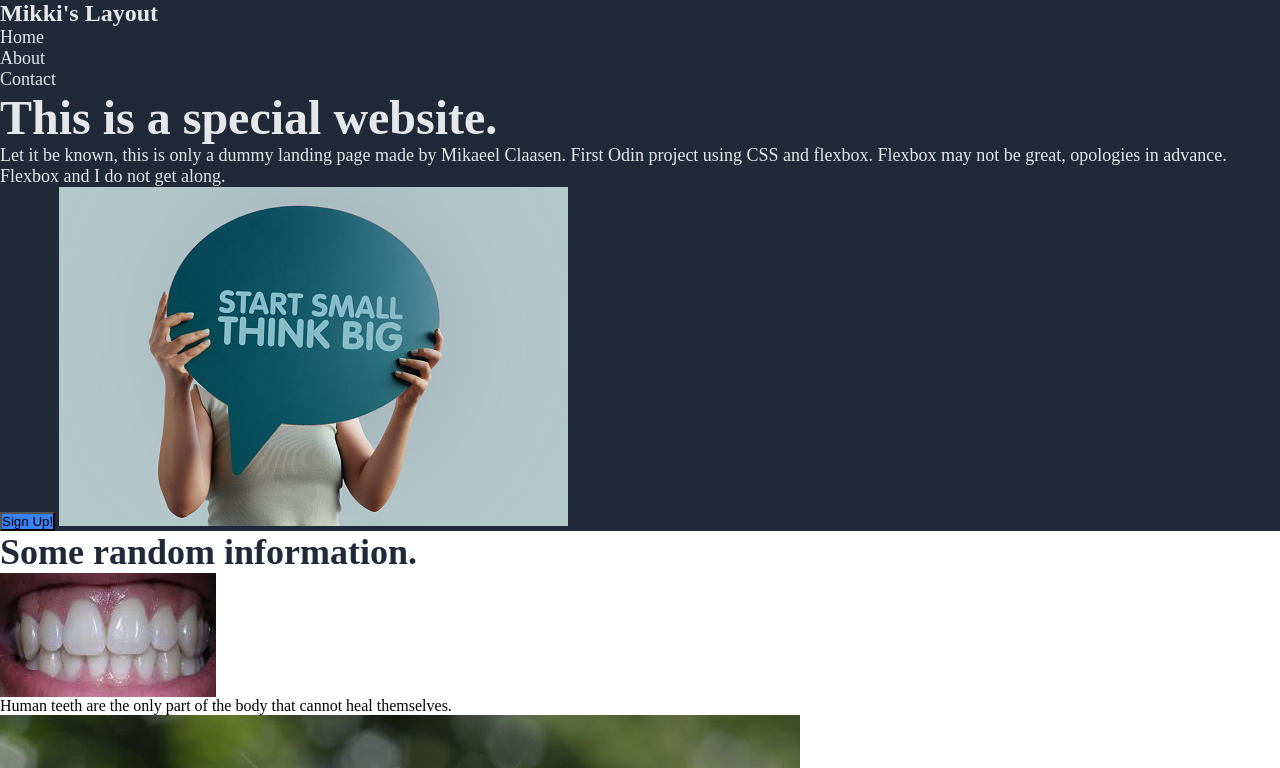
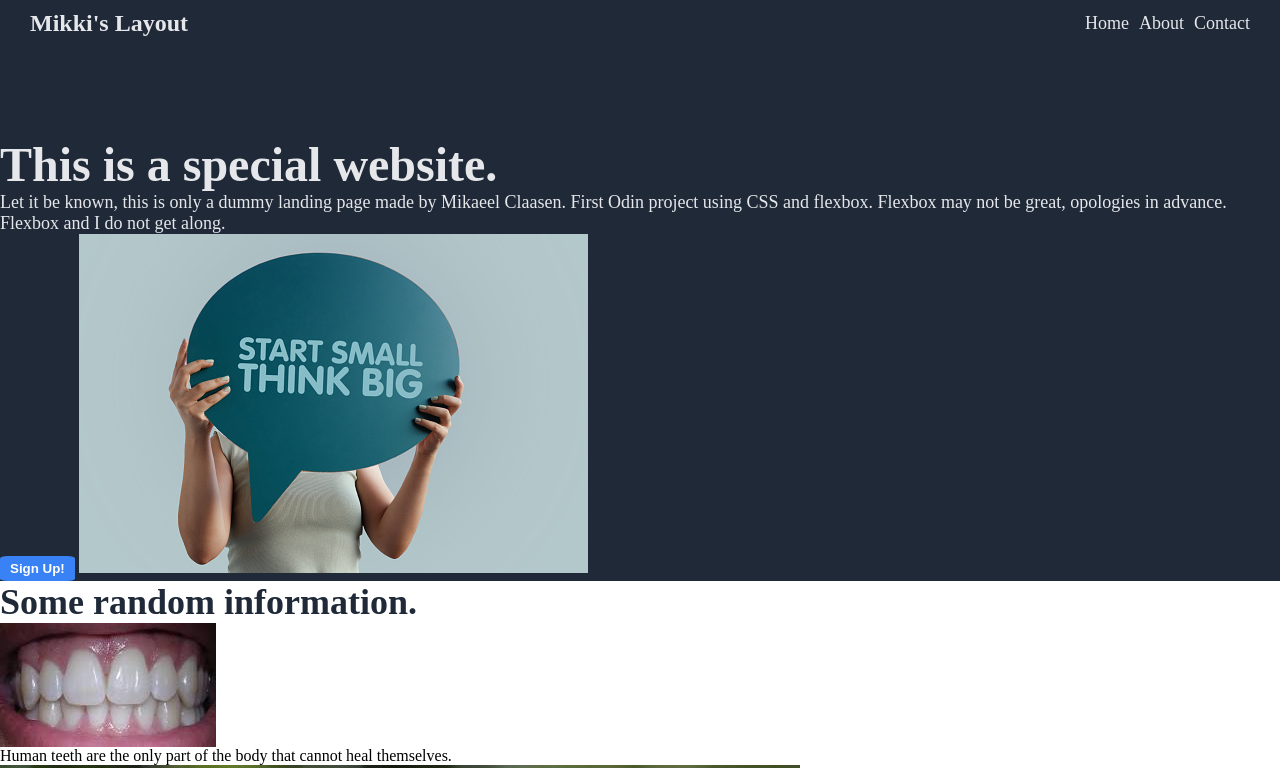
Before and after one commit to MCmikki1703/landing-page, a plain HTML site: page index.html in a window 1280 px wide. Shown: the top 768 px of the page. Drawn offline with Linux system fonts and the light colour scheme.

Commit message:
Finished navbar flex

```diff
--- a/style.css
+++ b/style.css
@@ -25,6 +25,8 @@
 
 ul {
     list-style-type: none;
+    display: flex;
+    gap: 10px;
 }
 
 a,
@@ -52,7 +54,21 @@ a:hover {
 button,
 .action {
     background: #3882F6;
+    color: #fff;
 }
+
+.header button,
+.sign-up button {
+    border: none;
+    border-radius: 10%;
+    padding: 5px 10px;
+    font-weight: bold;
+}
+
+.sign-up button {
+    border: 2px solid white;
+}
+
 
 article .container {
     background: #E5E7EB;
@@ -65,6 +81,10 @@ article .container {
     color: #E5E7EB;
 }
 
-.navbar{
-
+.navbar .container{
+    display: flex;
+    align-items: center;
+    justify-content: space-between;
+    padding: 10px 30px;
+    padding-bottom: 100px;
 }
```
